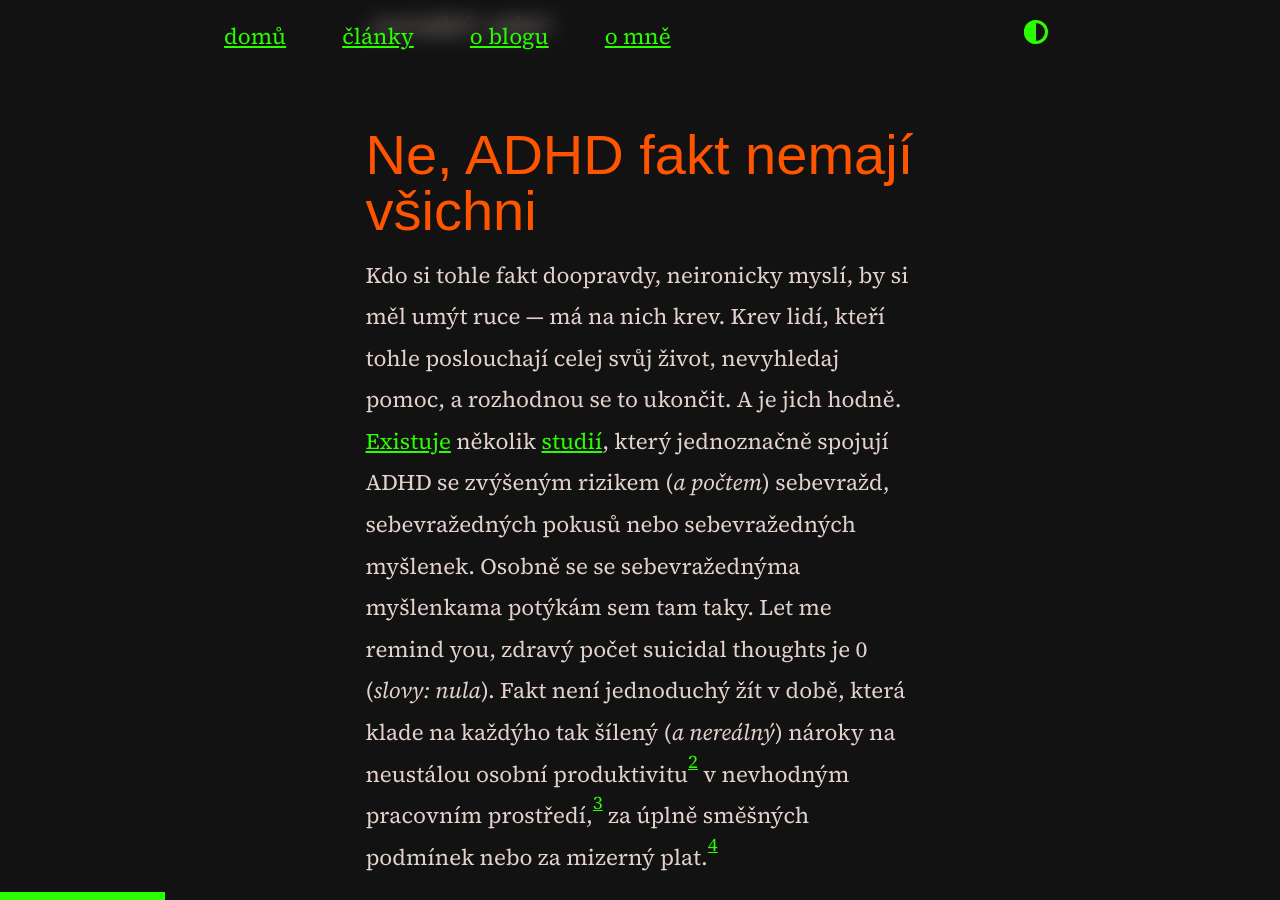
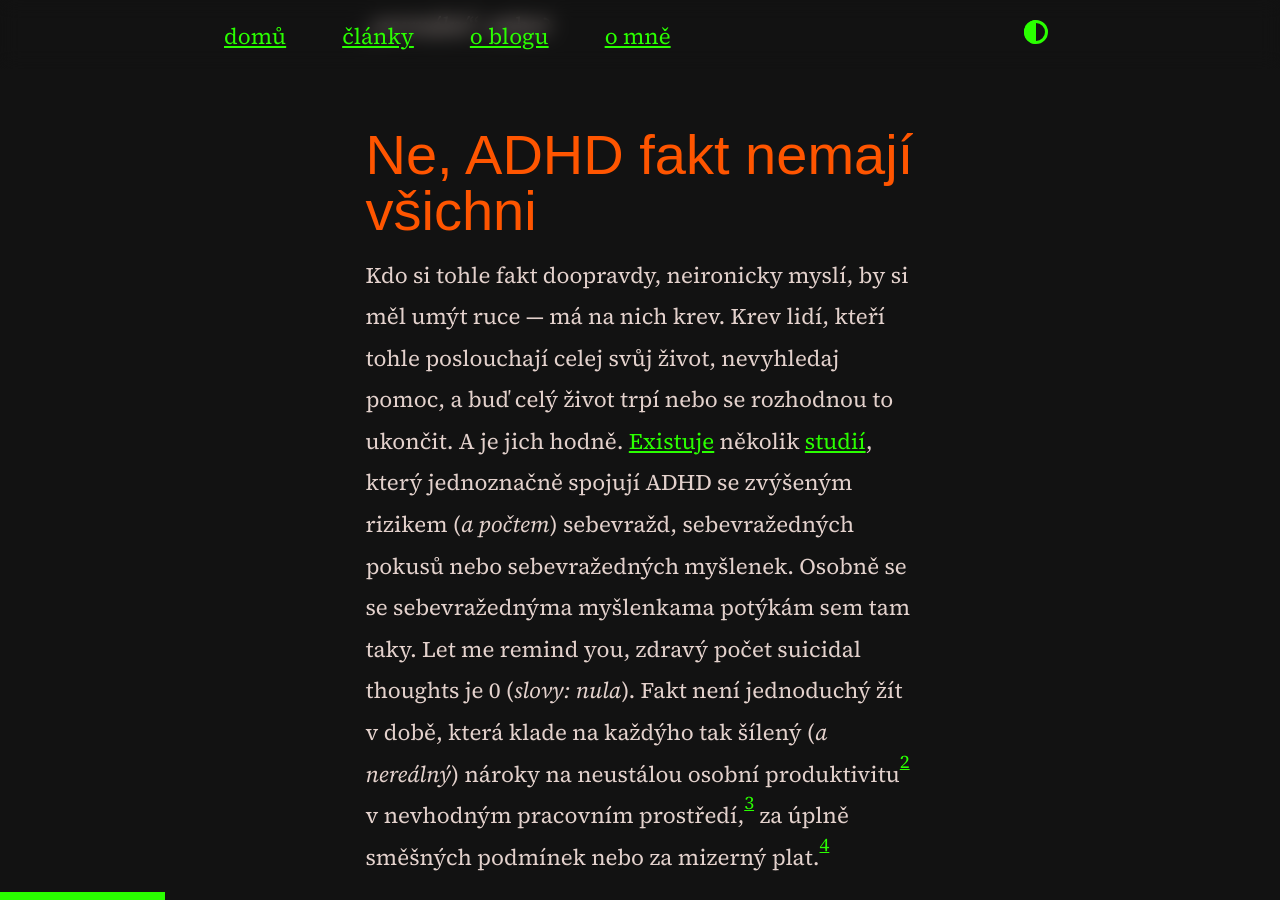
Before and after one commit to scherrer-txt/bts, a Jekyll site: the page built from _posts/2024-04-23-kazdy-trochu-adhd.md, in a window 1280 px wide and 900 px high, scrolled down 3708 px. Built offline with Jekyll 4.4.1, drawn with Linux system fonts in a browser that asks for light colours; some web fonts are replaced.

Commit message:
minor changes to bts-17

```diff
--- a/_posts/2024-04-23-kazdy-trochu-adhd.md
+++ b/_posts/2024-04-23-kazdy-trochu-adhd.md
@@ -28,7 +28,7 @@ Ta jediná, která seděla, bylo ADHD. Když jsem se svěřil svým tehdejším
 
 Well, guess what, není to normální — na tom se shodneme. Což ale trochu popírá to, že „*ADHD má přece každej*“, protože kdyby to měl opravdu každej, tak je všechno z předchozího odstavce přece „*normální*“, nebo?
 ## Ne, ADHD fakt nemají všichni
-Kdo si tohle fakt doopravdy, neironicky myslí, by si měl umýt ruce — má na nich krev. Krev lidí, kteří tohle poslouchají celej svůj život, nevyhledaj pomoc, a rozhodnou se to ukončit. A je jich hodně. [Existuje](https://www.ncbi.nlm.nih.gov/pmc/articles/PMC5371172/) několik [studií](https://www.ncbi.nlm.nih.gov/pmc/articles/PMC7779592/), který jednoznačně spojují ADHD se zvýšeným rizikem (*a počtem*) sebevražd, sebevražedných pokusů nebo sebevražedných myšlenek. Osobně se se sebevražednýma myšlenkama potýkám sem tam taky. Let me remind you, zdravý počet suicidal thoughts je 0 (*slovy: nula*). Fakt není jednoduchý žít v době, která klade na každýho tak šílený (*a nereálný*) nároky na neustálou osobní produktivitu[^2] v nevhodným pracovním prostředí,[^3] za úplně směšných podmínek nebo za mizerný plat.[^4]
+Kdo si tohle fakt doopravdy, neironicky myslí, by si měl umýt ruce — má na nich krev. Krev lidí, kteří tohle poslouchají celej svůj život, nevyhledaj pomoc, a buď celý život trpí nebo se rozhodnou to ukončit. A je jich hodně. [Existuje](https://www.ncbi.nlm.nih.gov/pmc/articles/PMC5371172/) několik [studií](https://www.ncbi.nlm.nih.gov/pmc/articles/PMC7779592/), který jednoznačně spojují ADHD se zvýšeným rizikem (*a počtem*) sebevražd, sebevražedných pokusů nebo sebevražedných myšlenek. Osobně se se sebevražednýma myšlenkama potýkám sem tam taky. Let me remind you, zdravý počet suicidal thoughts je 0 (*slovy: nula*). Fakt není jednoduchý žít v době, která klade na každýho tak šílený (*a nereálný*) nároky na neustálou osobní produktivitu[^2] v nevhodným pracovním prostředí,[^3] za úplně směšných podmínek nebo za mizerný plat.[^4]
 
 Říct, že „*ADHD jsou občas všichni*“ je asi tak stejně inteligentní, jako říct „*Každej má občas cukrovku*“ nebo „*Každej je sem tam chudokrevnej*“ nebo „*Každej má někdy epilepťák*“ nebo „*Každej jsme na něco občas alergickej*“ nebo „*Každej má občas rakovinu*“. Což je blbost, že jo? *Jo, je.*
 ### Proč to může vypadat, že teď mají ADHD všichni?
```
